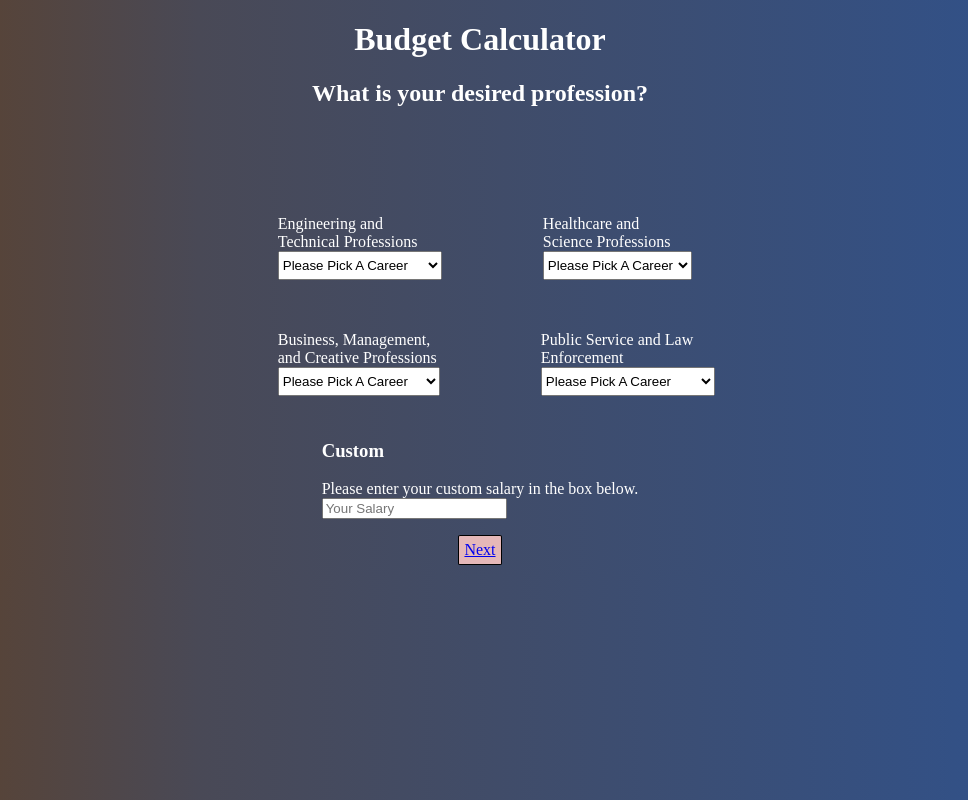
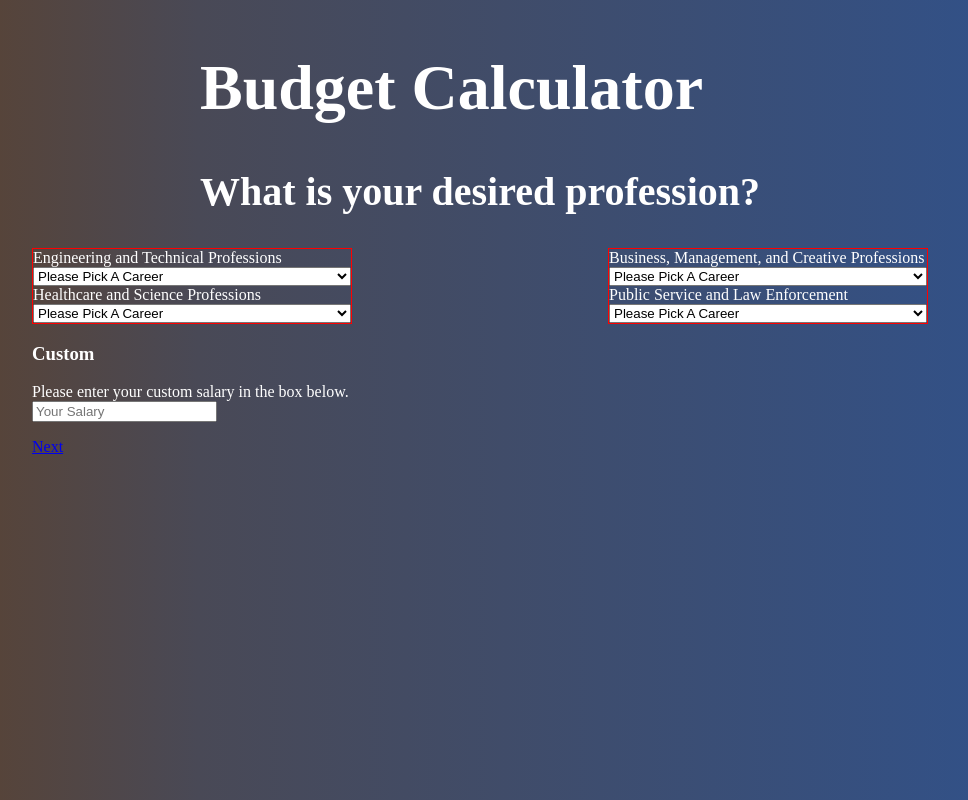
Before and after one commit to MichaelHowe11/Budget-Calculator, a plain HTML site: page index.html in a window 1280 px wide. Shown: the whole page, without its empty margins (160-1128 px from the left). Drawn offline with Linux system fonts and the light colour scheme.

Commit message:
Jun
Worked on CSS

```diff
--- a/index.html
+++ b/index.html
@@ -16,8 +16,8 @@
     </header>
     <main>
         <form id='userForm' action="">
-            <section class="left">
-                <section class="top left jobs">
+            <section class="selection">
+                <section class="left">
                     <label for="categoryProgessionTech" class="centerTxt">Engineering and Technical Professions</label>
                     <select name="categoryProgessionTech" id="categoryProgessionTech">
                         <option value="none">Please Pick A Career</option>
@@ -36,9 +36,7 @@
                         <option value="labTech">Lab Technician</option>
                         <option value="landscaper">Landscaper/Horticulture</option>
                     </select>
-                </section>
-                <section class="top rgt jobs">
-                    <label for="categoryProgessionHealth" class="centerTxt">Healthcare and Science Professions</label>
+                    <label for="categoryProgessionHealth">Healthcare and Science Professions</label>
                     <select name="categoryProgessionHealth" id="categoryProgessionHealth">
                         <option value="none">Please Pick A Career</option>
                         <option value="biologist">Biologist</option>
@@ -54,10 +52,9 @@
                         <option value="vet">Veterinarian</option>
                     </select>
                 </section>
-            </section>
-            <section class="right">
-                <section class="btm left jobs">
-                    <label for="categoryProgessionBusiness" class="centerTxt">Business, Management, and Creative Professions</label>
+                <section class="right">
+                    <label for="categoryProgessionBusiness" class="centerTxt">Business, Management, and Creative
+                        Professions</label>
                     <select name="categoryProgessionBusiness" id="categoryProgessionBusiness">
                         <option value="none">Please Pick A Career</option>
                         <option value="accountant">Accountant</option>
@@ -75,8 +72,6 @@
                         <option value="media">Media/Communications</option>
                         <option value="salesAssociate">Retail Sales Associate</option>
                     </select>
-                </section>
-                <section class="btm rtg jobs">
                     <label for="categoryProgessionService" class="centerTxt">Public Service and Law Enforcement</label>
                     <select name="categoryProgessionService" id="categoryProgessionService">
                         <option value="none">Please Pick A Career</option>
@@ -100,7 +95,7 @@
                 <p>
                     Please enter your custom salary in the box below.
                     <br>
-                    <input id='userInput'type="number" placeholder="Your Salary">
+                    <input id='userInput' type="number" placeholder="Your Salary">
                 </p>
             </section>
         </form>
--- a/style.css
+++ b/style.css
@@ -6,66 +6,36 @@ body{
     background: rgb(89,67,52);
 background: linear-gradient(90deg, rgba(89,67,52,1) 9%, rgba(73,73,86,1) 28%, rgba(9,95,223,1) 200%);
     color: white;
-}
-.main{
     display: flex;
     justify-content: center;
     align-items: center;
+    flex-flow: column wrap;
 }
 
-h1, h2{
-    display: flex;
-    justify-content: center;
+h1 {
+    font-size: 4rem;
 }
 
-.left{
-    display:flex;
-    align-items: center;
-    width: 40%;
-    margin-top:5%;
+h2 {
+    font-size: 2.5rem;
 }
 
+.selection {
+    display: flex;
+    flex-flow: row wrap;
+}
+
+.left {
+    display: flex;
+    flex-flow: column wrap;
+    width:20rem;
+    border: red 1px solid;
+    margin-right: 8rem;
+}
 .right {
     display: flex;
-    align-items: center;
-    width: 40%;
+    flex-flow: column wrap;
+    width:20rem;
+    border: red 1px solid;
+    margin-left: 8rem;
 }
-
-.center{
-    text-align: center;
-}
-
-#userForm {
-    display: flex;
-    flex-direction: column;
-    align-items: center;
-
-}
-
-select{
-    padding: 5px 0px 5px 0px;
-    min-width: 10vw;
-}
-
-.jobs{
-    display: flex;
-    flex-flow: column wrap;
-    margin-top:5%;
-    margin: 5% 10% 5% 10%;
-    max-width:50%;
-}
-
-.next{
-    display: flex;
-    align-items: center;
-    justify-content: center;
-}
-
-.nextBtn{
-    display: flex;
-    align-self: center;
-    padding: 5px;
-    border: 1px black solid;
-    background-color: #E5B8B8;
-    border-radius: 5%;
-}
```
